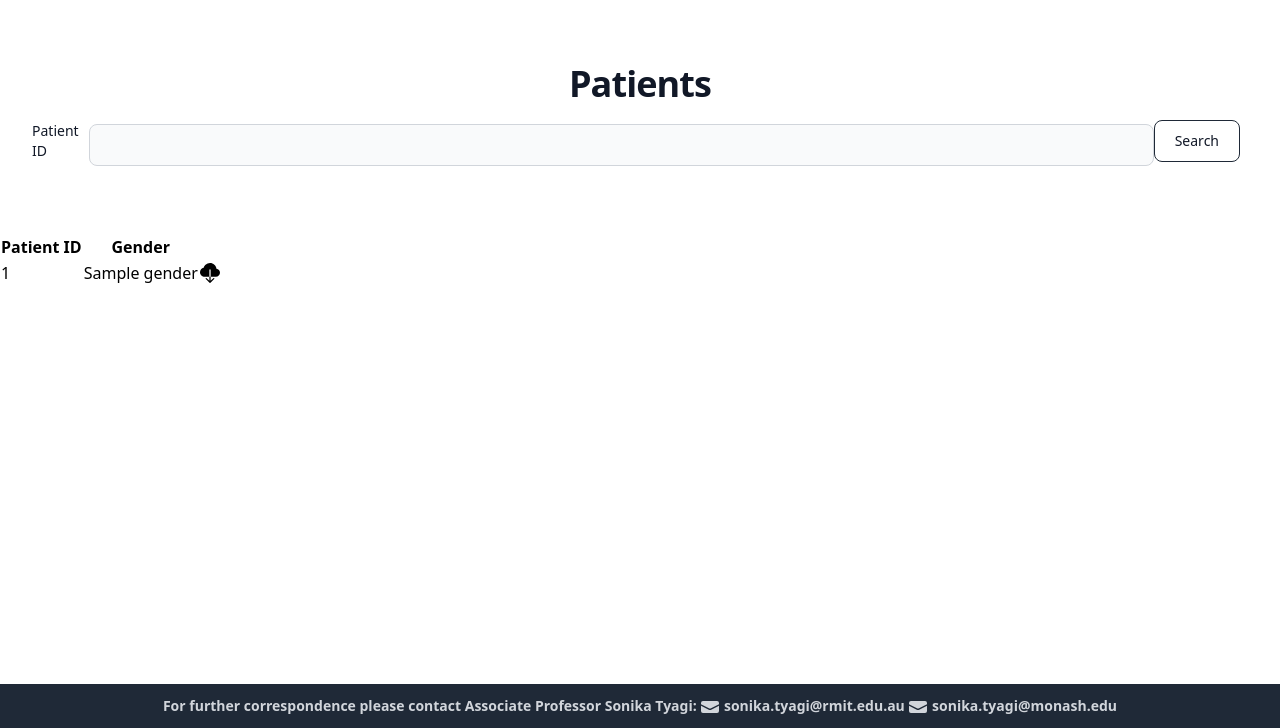
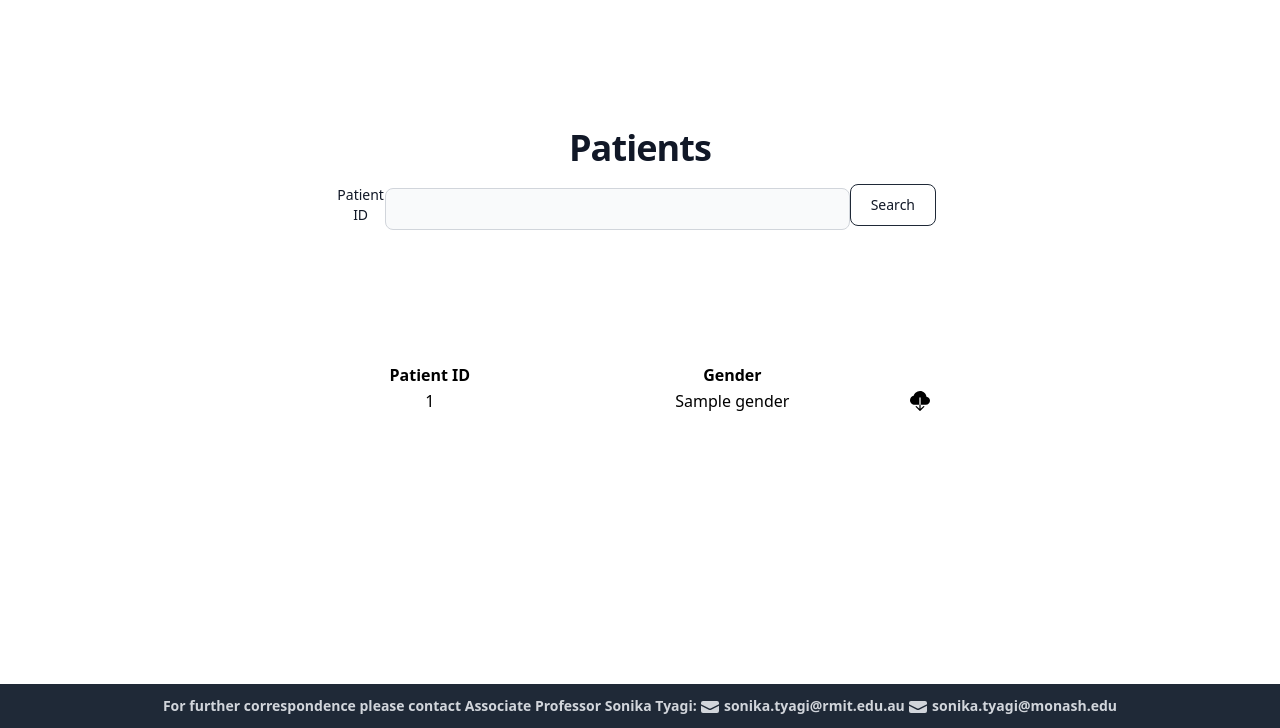
Before and after one commit to ryashpal/EHR-Int-Web, a Flask app: template web/templates/patient.html in a window 1280 px wide. Shown: the part 72-800 px from the top of the page. Run offline with Flask 3, Linux system fonts and the light colour scheme; the template is opened without the code that fills it: most values are stand-ins (such as "Sample title", 1, 10 or a date in 2020); parts of the project's set-up code (start-up, migrations or seed data) failed here and were passed over; some libraries are stand-ins or nearby versions.

Commit message:
temp code to display patient list

```diff
--- a/web/templates/patient.html
+++ b/web/templates/patient.html
@@ -1,6 +1,11 @@
 {% extends 'base.html' %}
 
 {% block content %}
+
+<div class="bg-white py-12 sm:py-16">
+    <div class="mx-auto max-w-7xl px-6 lg:px-8">
+        <div class="mx-auto max-w-2xl lg:text-center">
+            <dl class="grid grid-cols-1 gap-x-8 gap-y-10 lg:grid-cols-1 lg:gap-y-16">
 
                 <div class="bg-white py-12 sm:py-16">
                     <div class="mx-auto max-w-7xl px-6 lg:px-8">
@@ -43,4 +48,9 @@
                 </tbody>
                 </table>
 
+            </dl>
+        </div>
+    </div>
+</div>
+
 {% endblock %}
```
Lines whose indentation alone changed are shown as unchanged.
